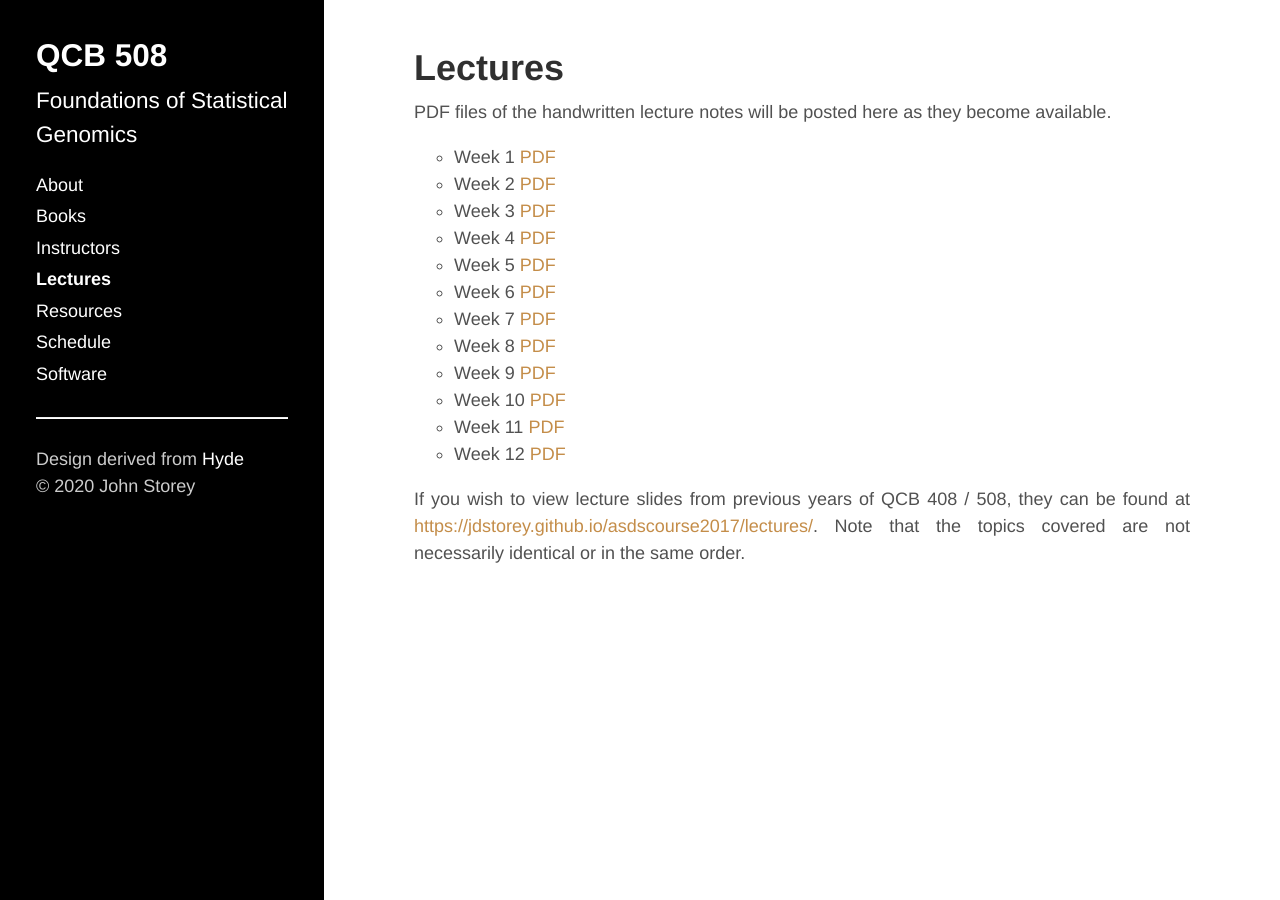
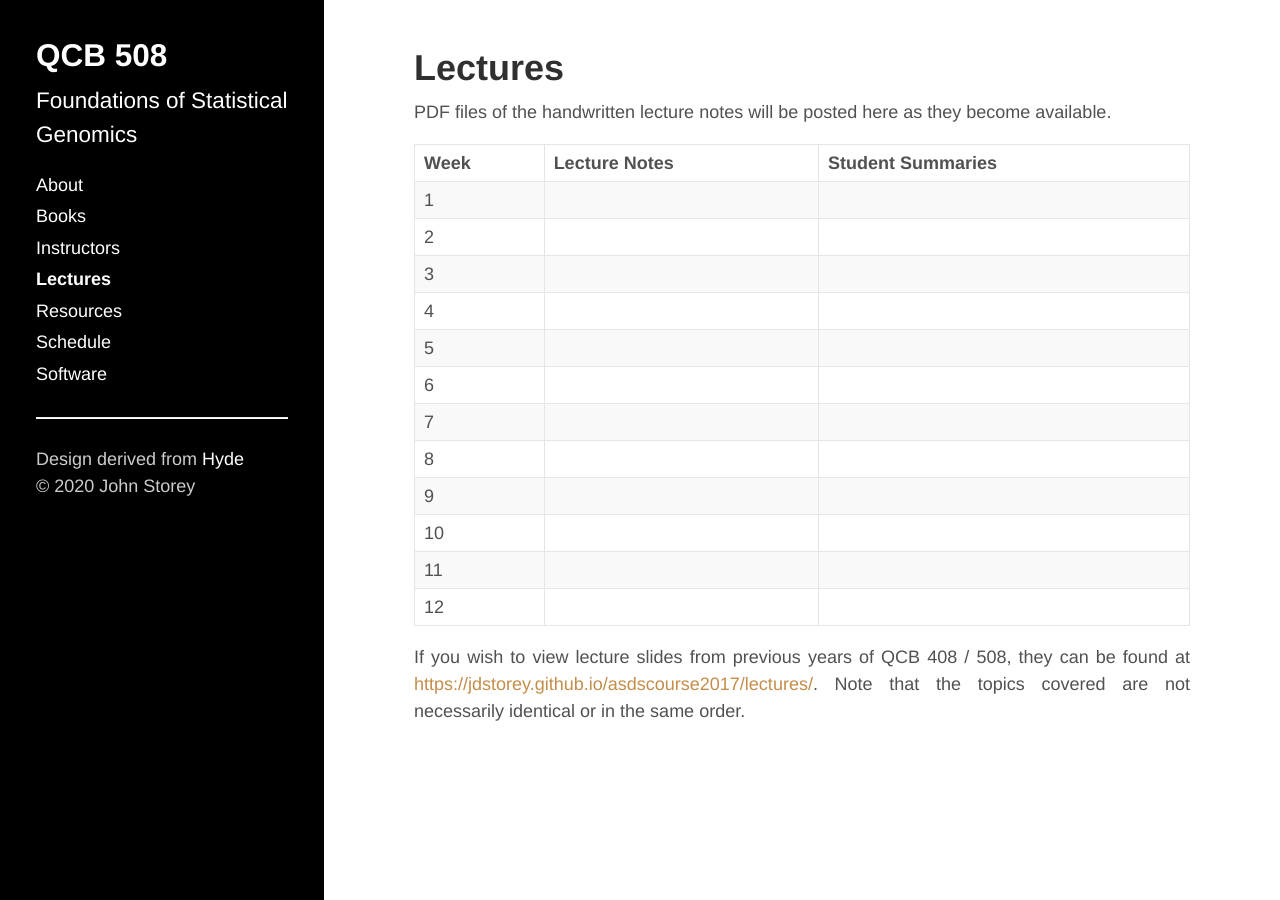
Before and after one commit to jdstorey/fsg, a Jekyll site: the page built from docs/lectures.md, in a window 1280 px wide. Built offline with Jekyll 4.4.1, drawn with Linux system fonts in a browser that asks for light colours.

Commit message:
updated schedule, lectures, scribe example

````diff
--- a/docs/lectures.md
+++ b/docs/lectures.md
@@ -5,18 +5,20 @@ title: Lectures
 
 PDF files of the handwritten lecture notes will be posted here as they become available.
 
-- Week 1 [PDF](./lecture_notes/week1.pdf)
-- Week 2 [PDF](./lecture_notes/week2.pdf)
-- Week 3 [PDF](./lecture_notes/week3.pdf)
-- Week 4 [PDF](./lecture_notes/week4.pdf)
-- Week 5 [PDF](./lecture_notes/week5.pdf)
-- Week 6 [PDF](./lecture_notes/week6.pdf)
-- Week 7 [PDF](./lecture_notes/week7.pdf)
-- Week 8 [PDF](./lecture_notes/week8.pdf)
-- Week 9 [PDF](./lecture_notes/week9.pdf)
-- Week 10 [PDF](./lecture_notes/week10.pdf)
-- Week 11 [PDF](./lecture_notes/week11.pdf)
-- Week 12 [PDF](./lecture_notes/week12.pdf)
+| Week  | Lecture Notes | Student Summaries |
+|-------|---------------|-------------------|
+|  1 |  |  |
+|  2 |  |  |
+|  3 |  |  |
+|  4 |  |  |
+|  5 |  |  |
+|  6 |  |  |
+|  7 |  |  |
+|  8 |  |  |
+|  9 |  |  |
+| 10 |  |  |
+| 11 |  |  |
+| 12 |  |  |
 
 
 If you wish to view lecture slides from previous years of QCB 408 / 508, they can be found at <a href='https://jdstorey.github.io/asdscourse2017/lectures/' target='_blank'>https://jdstorey.github.io/asdscourse2017/lectures/</a>. Note that the topics covered are not necessarily identical or in the same order.
--- a/docs/scribed_notes/week00_scribed_surname.Rmd
+++ b/docs/scribed_notes/week00_scribed_surname.Rmd
@@ -66,7 +66,7 @@ source("https://raw.githubusercontent.com/jdstorey/fas/master/customization/knit
 library(gapminder)
 ```
 
-If your name is Robert Fripp and you're scribing notes for Week 3, for example, then rename this file `week03_scribed_fripp.Rmd`. Any additional files, such as data files should be included in a directory called `data/`, where this directory is in the same location as `week03_scribed_fripp.Rmd`. The data would then be accessed below by `./data/dataset.csv`, for example. Do not deviate from this convention. By default the working directory when compiking a `.Rmd` file is the location of the `.Rmd` file.
+If your name is Robert Fripp and you're scribing notes for Week 3, for example, then rename this file `week03_scribed_fripp.Rmd`. Any additional files, such as data files should be included in a directory called `data/`, where this directory is in the same location as `week03_scribed_fripp.Rmd`. The data would then be accessed below by `./data/dataset.csv`, for example. Do not deviate from this convention. Also, do not use a data file name that has already been used (see [here](https://github.com/jdstorey/fsg/tree/master/docs/scribed_notes/data/) for those already in use). By default the working directory when compiling a `.Rmd` file is the location of the `.Rmd` file.
 
 ## Summary
 
--- a/docs/scribed_notes/week00_scribed_surname.html
+++ b/docs/scribed_notes/week00_scribed_surname.html
@@ -197,7 +197,7 @@ $(document).ready(function () {
 </div>
 
 
-<p>If your name is Robert Fripp and you’re scribing notes for Week 3, for example, then rename this file <code>week03_scribed_fripp.Rmd</code>. Any additional files, such as data files should be included in a directory called <code>data/</code>, where this directory is in the same location as <code>week03_scribed_fripp.Rmd</code>. The data would then be accessed below by <code>./data/dataset.csv</code>, for example. Do not deviate from this convention. By default the working directory when compiking a <code>.Rmd</code> file is the location of the <code>.Rmd</code> file.</p>
+<p>If your name is Robert Fripp and you’re scribing notes for Week 3, for example, then rename this file <code>week03_scribed_fripp.Rmd</code>. Any additional files, such as data files should be included in a directory called <code>data/</code>, where this directory is in the same location as <code>week03_scribed_fripp.Rmd</code>. The data would then be accessed below by <code>./data/dataset.csv</code>, for example. Do not deviate from this convention. Also, do not use a data file name that has already been used (see <a href="https://github.com/jdstorey/fsg/tree/master/docs/scribed_notes/data/">here</a> for those already in use). By default the working directory when compiling a <code>.Rmd</code> file is the location of the <code>.Rmd</code> file.</p>
 <div id="summary" class="section level2">
 <h2>Summary</h2>
 <p>A summary of the week’s topics discussed below (like an abstract). Maybe you want to include a list of the topics as well:</p>
````
Also changed, not shown: docs/schedule.md (+7 -0 lines).
